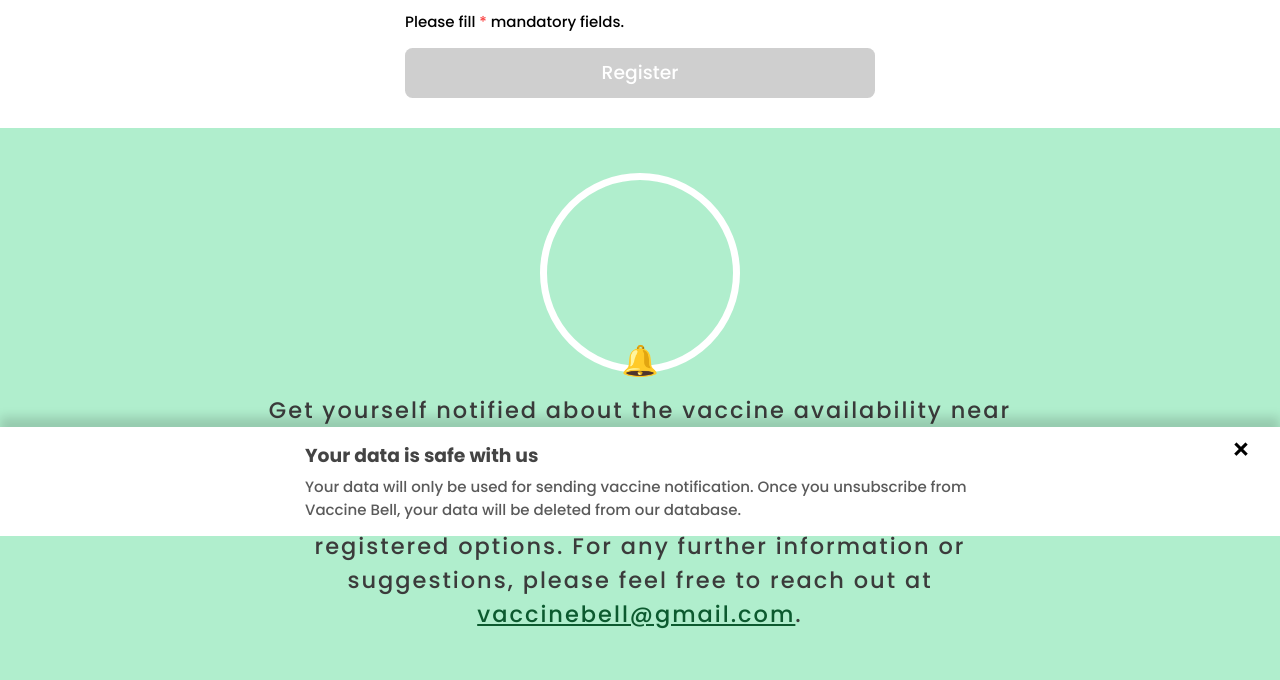
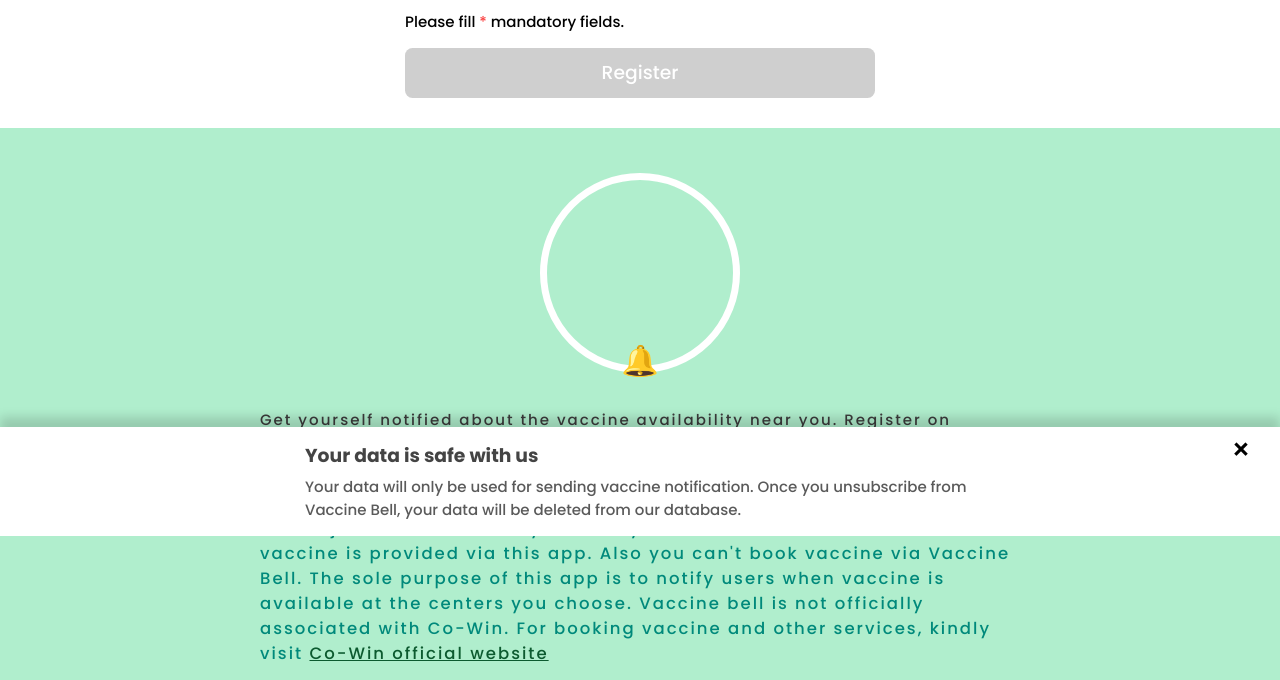
Before and after one commit to nijinaniyath/cowin-cron, a website: page public/index.html in a window 1280 px wide. Shown: the part 264-944 px from the top of the page. Drawn offline with Linux system fonts and the light colour scheme; no server answers.

Commit message:
Leagal disclaimer added

```diff
--- a/public/assets/scss/styles.scss
+++ b/public/assets/scss/styles.scss
@@ -117,13 +117,16 @@ header {
     overflow: visible;
     padding: 2rem 0;
 }
-
+.text-high {
+    color: #00897b;
+    font-size: 1.1rem;
+}
 .hero-section{
     background: #b0eecd;
     padding: 3rem 0;
     color: #3b3b3b;
-    font-size: 1.5rem;
-    text-align: center;
+    font-size: 1rem;
+    // text-align: center;
     @media (max-width: 640px) {
         font-size: 1rem;
     }
--- a/public/index.html
+++ b/public/index.html
@@ -190,10 +190,24 @@
                 <img class="hero-img" src="./assets/images/vaccination.png" alt="">
             </div>
             <div class="hero-text">
-                Get yourself notified about the vaccine availability near you.
-Register on Vaccine Bell using your Mobile Number or Email Id. Select the nearest hospital or locality near you. Get the notification of vaccine availability through registered options.
-For any further information or suggestions, please feel free to reach out at
-                <a href="mailto:vaccinebell@gmail.com">vaccinebell@gmail.com</a>.
+                <p>
+                    Get yourself notified about the vaccine availability near you.
+                    Register on Vaccine Bell using your Mobile Number or Email Id. Select districts/hospitals convenient for you. Get notified about vaccine availability based on registered options.
+                </p>
+                <p class="text-high">
+                    This is just a notification system only.
+                     Please don't misunderstand that vaccine is provided via this app.
+                     Also you can't book vaccine via Vaccine Bell.
+                     The sole purpose of this app is to notify users when vaccine is available at the centers you choose.
+                    Vaccine bell is not officially associated with Co-Win.
+                    For booking vaccine and other services, kindly visit
+                    <a target="_blank" href="https://www.cowin.gov.in/home">Co-Win official website</a>
+
+                </p>
+                <p>
+                    For any further information or suggestions, please feel free to reach out at
+                    <a href="mailto:vaccinebell@gmail.com">vaccinebell@gmail.com</a>.
+                </p>
 
             </div>
     </section>
--- a/services/notifier.js
+++ b/services/notifier.js
@@ -36,10 +36,13 @@ export const notifications = {
 export function welcomeMessage(unsubcribeShorUrl) {
   let welcome = `*Thank you for subcribing Vaccine Bell 🔔*`;
   let info = `You will be notified of the latest updates on the availability of vaccine in your nearest locality based on your registration.`;
+  let legal = ` This is just a notification system only. Please don't misunderstand that vaccine is provided via this app. Also you can't book vaccine via Vaccine Bell. The sole purpose of this app is to notify users when vaccine is available at the centers you choose. Vaccine bell is not officially associated with Co-Win. For booking vaccine and other services, kindly visit Co-Win official website` ;
+  let disclaimer = `_Vaccine Bell using the Public API service provided by cowin.gov.in, the vaccine portal of the Union Ministry of Health. If the API is down, there will slowness in updating data accordingly._`;
   let unsubcribe = `You can stop notification any time by sending 'stop' or clicking on ${unsubcribeShorUrl}`;
-  let disclaimer = `_Vaccine Bell using the Public API service provided by cowin.gov.in, the vaccine portal of the Union Ministry of Health. If the API is down, there will slowness in updating data accordingly._`;
   let msg = `${welcome}
 ${info}
+
+${legal}
 
 ${disclaimer}
 
--- a/services/template/welcome.pug
+++ b/services/template/welcome.pug
@@ -1,6 +1,8 @@
 //- All vars
 - var title = 'Thank you for subcribing!';
 - var message = 'You will be notified of the latest updates on the availability of vaccine in your nearest locality based on your registration.';
+- var legal = "This is just a notification system only. Please don't misunderstand that vaccine is provided via this app. Also you can't book vaccine via Vaccine Bell. The sole purpose of this app is to notify users when vaccine is available at the centers you choose. Vaccine bell is not officially associated with Co-Win. For booking vaccine and other services, kindly visit Co-Win official website"
+
 - var disclaimer = 'Vaccine Bell using the Public API service provided by cowin.gov.in, the vaccine portal of the Union Ministry of Health. If the API is down, there will slowness in updating data accordingly.';
 
 //- Template
@@ -56,6 +58,8 @@ table(
                 )
                   //- Message
                   p(style="margin: 0")= message
+
+                  p(style="margin:10px 0 0")= legal
               tr
                 td(
                   style="color: #153643; font-family: Arial, sans-serif; font-size: 16px; line-height: 24px"
```
Also changed, not shown: public/assets/css/styles.css.
